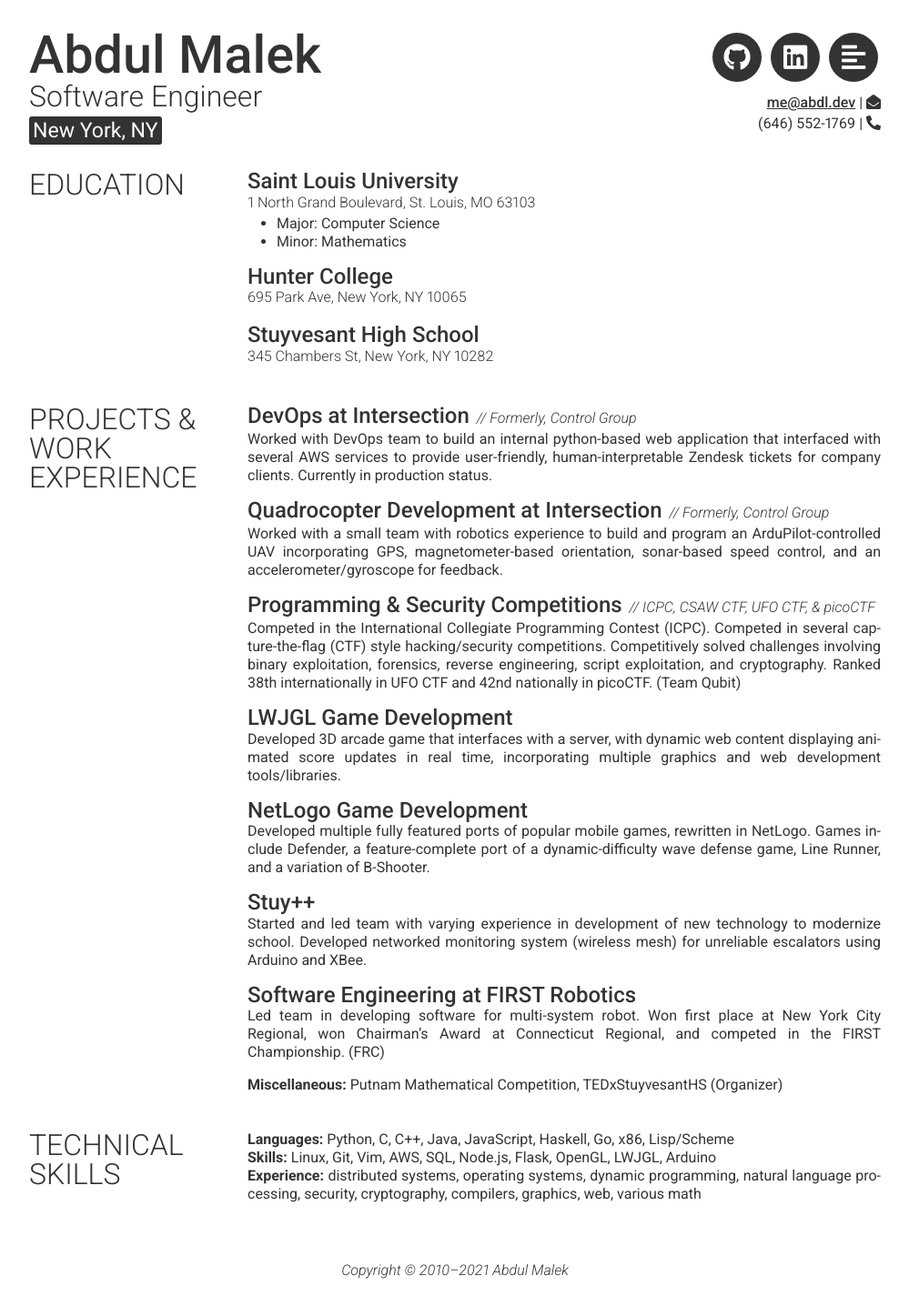
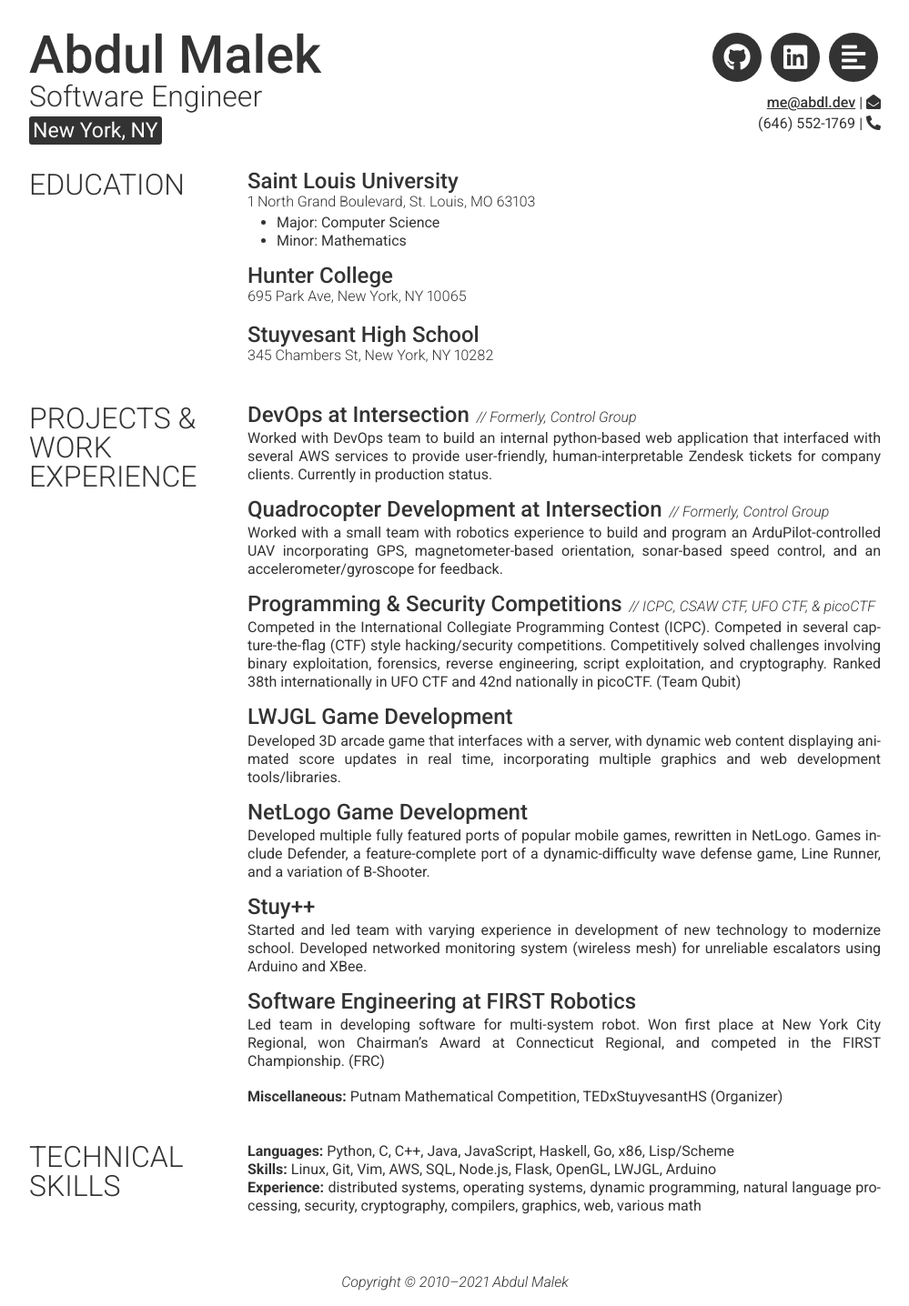
Before and after one commit to abdl-dev/abdl-dev.github.io, a Jekyll site: the page built from index.md, in a window 1280 px wide. Shown: the whole page at 91% size, without its empty margins (140-1139 px from the left). Built offline with Jekyll 4.4.1, drawn with Linux system fonts in a browser that asks for light colours.

Commit message:
change scss organization

```diff
--- a/_config.yml
+++ b/_config.yml
@@ -19,16 +19,16 @@
     layout: list
     content:
       - title: Saint Louis University
-        sub_title: 1 North Grand Boulevard, St. Louis, MO 63103
+        subtitle: 1 North Grand Boulevard, St. Louis, MO 63103
         description: |
             - Major: Computer Science
             - Minor: Mathematics
 
       - title: Hunter College
-        sub_title: 695 Park Ave, New York, NY 10065
+        subtitle: 695 Park Ave, New York, NY 10065
 
       - title: Stuyvesant High School
-        sub_title: 345 Chambers St, New York, NY 10282
+        subtitle: 345 Chambers St, New York, NY 10282
 
   - title: PROJECTS & WORK EXPERIENCE
     layout: list
@@ -111,3 +111,4 @@
 # - look at benkurtovic.com to see if I wanna include any elements (such as copyright)
 # - do separate branch that is bootstrap-free
 # - consolidate section-list and section-text in one include with conditional
+# - consider box shadow for location box
--- a/_includes/section-list.html
+++ b/_includes/section-list.html
@@ -1,16 +1,17 @@
 <div class="col-12 col-md-9 col-print-12">
     {%- for item in include.content -%}
       <div class="layout-list">
-        <div class="details">
-            {%- if item.title -%}<h5 style="display: inline-block">{{ item.title }}</h5>{%- endif -%}
-          {%- if item.caption -%}
-            <p class="caption" style="display: inline-block">{{ item.caption }}</p>
+        <div class="title">
+            {%- if item.title -%}
+			<h5>{{ item.title }}</h5>
+			{%- endif -%}
+			  {%- if item.caption -%}
+				<div class="caption">{{ item.caption }}</div>
           {%- endif -%}
-          {%- if item.sub_title -%}<p>{{ item.sub_title }}</p>{%- endif -%}
+          {%- if item.subtitle -%}
+			<div class="subtitle">{{ item.subtitle }}</div>{%- endif -%}
         </div>
-        <div class="content">
           {{ item.description | strip | markdownify }}
-        </div>
       </div>
     {%- endfor -%}
 </div>
--- a/_sass/custom.scss
+++ b/_sass/custom.scss
@@ -1,3 +1,21 @@
+.light {
+	background-color: #ffffff;
+	color: #333;
+
+}
+
+.dark {
+	background-color: #222;
+	color: #e6e6e6;
+	mark {
+		color: #222;
+		background-color: #e6e6e6;
+	}
+
+	a {
+		color: #477dca;
+	}
+}
 
 .center-text {
 	text-align: center;
@@ -30,18 +48,6 @@
 }
 
 
-.dark {
-	background-color: #222;
-	color: #e6e6e6;
-	mark {
-		color: #222;
-		background-color: #e6e6e6;
-	}
-
-	a {
-		color: #477dca;
-	}
-}
 
 .header-right p {
 	margin-bottom: 3px;
@@ -52,19 +58,6 @@
 	font-weight:500;
 }
 
-@media screen and (max-width: 767px) {
-  .header-container div{
-    text-align: center;
-  }
-
-  .header-right p {
-    text-align: center;
-  }
-
-  .header-left {
-    margin-top: 0px;
-  }
-}
 
 .list-container, .text-container {
 	h3 {
@@ -79,11 +72,10 @@
 	display: flex;
 	flex-direction: column;
 
-  .details {
-    text-align: left;
+	.title {
+		margin-bottom: 0.2rem;
 
-    p {
-      margin-bottom: 3px;
+		.subtitle {
 			font-size: 1.0rem;
 			text-align: inherit;
 			font-weight: 300;
@@ -93,34 +85,18 @@
 			}
 		}
 
-    @media screen and (max-width: 767px) {
-      text-align: left!important;
-
-      p {
-        text-align: left!important;
-      }
-    }
-
-    a {
+		.caption {
+			display: inline;
 			color: inherit;
 			font-style: italic;
 			font-weight: 300;
-    }
-
-    .fa {
-      font-size: 2rem;
-    }
-
-    .link {
-      font-size: 1.5rem;
+			font-size: 1.0rem;
+			margin-left: 0.5rem;
 		}
 
 		h5 {
-      margin-bottom: 0.1rem;
-
-      @media print {
-        margin-bottom: 0.2rem;
-      }
+			margin: 0 0 0 0;
+			display: inline;
 
 			a {
 				font-weight: 500;
@@ -129,11 +105,6 @@
 	}
 }
 
-.layout-list {
-  @media screen and (max-width: 767px) {
-    flex-direction: column;
-  }
-}
 
 .footer-container {
 	margin-top: 4rem;
@@ -152,12 +123,6 @@
 	}
 }
 
-p.caption {
-	font-size: 1.0rem;
-	font-style: italic;
-	margin-left: 0.5rem;
-}
-
 .container-xxl, .container-xl, .container-lg, .container-md, .container-sm, .container {
 	max-width: 960px;
 }
--- a/_sass/main.scss
+++ b/_sass/main.scss
@@ -4,9 +4,7 @@
 @import url(https://fonts.googleapis.com/css2?family=Roboto:ital,wght@1,100;1,300;1,400;1,500;1,700);
 
 body {
-	background: #ffffff;
 	font-family: Roboto, sans-serif;
-  color: #333;
 	font-family: Roboto, sans-serif;
 	font-feature-settings: "kern", "liga", "pnum";
 	font-size: 1rem;
@@ -19,9 +17,6 @@
 	font-size: 1rem;
 	line-height: 1.0;
 }
-
-p {
-  margin: 0 0 0.5rem; }
 
 a {
 	color: #477dca;
@@ -75,6 +70,4 @@
 	color: #fff;
 	background-color: #333;
 	border-radius: 3px;
-  -webkit-box-shadow: inset 0 -1px 0 rgba(0,0,0,.25);
-  box-shadow: inset 0 -1px 0 rgba(0,0,0,.25);
 }
--- a/_sass/media.scss
+++ b/_sass/media.scss
@@ -54,9 +54,23 @@
 		width: 16.66666667%;
 	}
 	.col-md-1 {
-		width:8.33333333%;
+		width:  8.33333333%;
 	}
 	.col-print-12 {
 		width: 100%;
 	}
 }
+
+@media screen and (max-width: 767px) {
+	.header-container div{
+		text-align: center;
+	}
+
+	.header-right p {
+		text-align: center;
+	}
+
+	.header-left {
+		margin-top: 0px;
+	}
+}
```
Also changed, not shown: _sass/button.scss (indentation only). Lines whose indentation alone changed are shown as unchanged.
